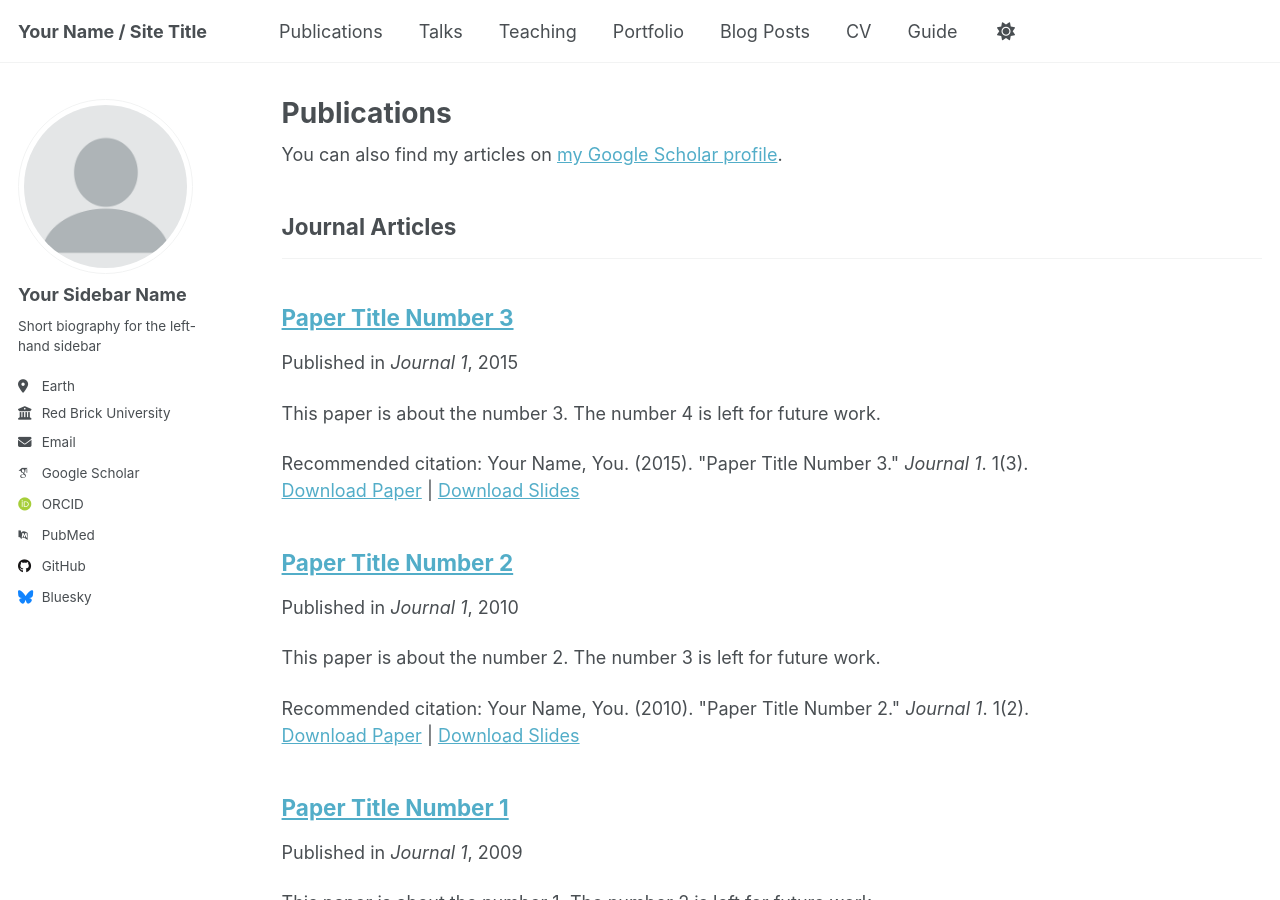
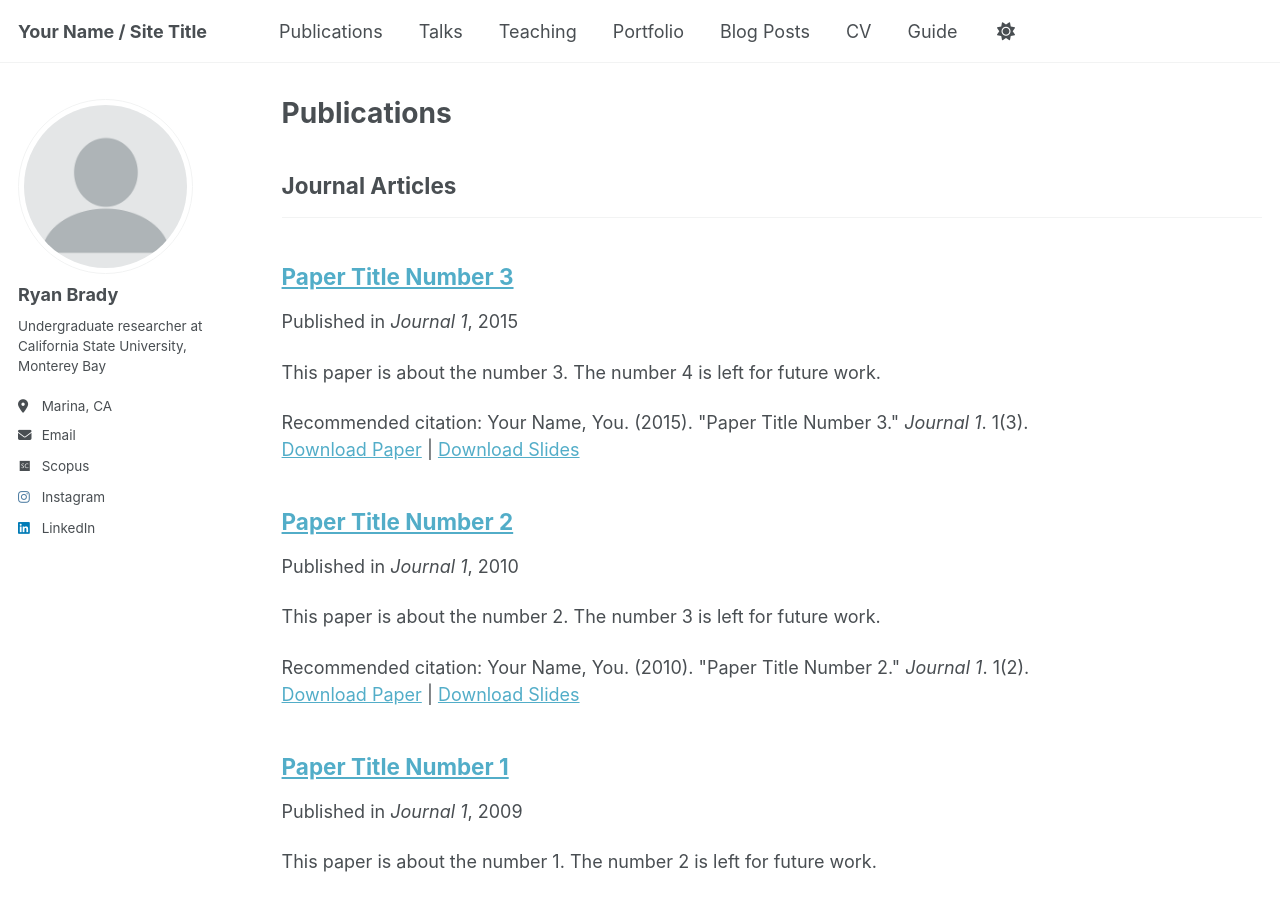
Before and after one commit to rybrady/rybrady.github.io, a Jekyll site: the page built from _pages/publications.html, in a window 1280 px wide and 900 px high. Built offline with Jekyll 4.4.1, drawn with Linux system fonts in a browser that asks for light colours; some web fonts are replaced; a script that is not in the unit is left out.

Commit message:
Update _config.yml

```diff
--- a/_config.yml
+++ b/_config.yml
@@ -24,60 +24,37 @@ repository               : "academicpages/academicpages.github.io"
 author:
   # Biographic information
   avatar           : "profile.png"
-  name             : "Your Sidebar Name"
+  name             : "Ryan Brady"
   pronouns         : # example: "she/her"
-  bio              : "Short biography for the left-hand sidebar"
-  location         : "Earth"
-  employer         : "Red Brick University"
+  bio              : "Undergraduate researcher at California State University, Monterey Bay"
+  location         : "Marina, CA"
+  employer         :
   uri              : # URL
-  email            : "none@example.org"
+  email            : "jabrady@csumb.edu"
 
   # Academic websites
   academia         : # URL
   arxiv            : # URL - Update with the correct link to your profile
-  googlescholar    : "https://scholar.google.com/citations?user=PS_CX0AAAAAJ"
+  googlescholar    :
   inspire-hep      : # URL
   impactstory      : # URL
-  orcid            : "https://orcid.org/yourorcidurl"
+  orcid            :
   semantic         : # URL
-  pubmed           : "https://www.ncbi.nlm.nih.gov/pubmed/?term=john+snow"
+  pubmed           :
   researchgate     : # URL
-  scopus           : # URL
+  scopus           : "https://www.scopus.com/authid/detail.uri?authorId=59137882700"
 
   # Repositories and software development
   bitbucket        : # Username - Update with your username on the site
   codepen          : # Username
   dribbble         : # Username
-  github           : "academicpages"
+  github           :
   kaggle           : # Username
   stackoverflow    : # User number or user number and name (i.e., use "1" or "1/jeff-atwood")
 
   # Social media
-  artstation       : # Username
-  bluesky          : "bsky.app" # Replace this with you Bluesky username
-  facebook         : # Username
-  flickr           : # Username
-  foursquare       : # Username
-  goodreads        : # Username
-  google_plus      : # Username
-  keybase          : # Username
-  instagram        : # Username
-  lastfm           : # Username
-  linkedin         : # Username
-  mastodon         : # URL
-  medium           : # URL
-  pinterest        : # Username
-  soundcloud       : # Username
-  steam            : # Username
-  telegram         : # URL
-  tumblr           : # Username
-  twitter          : # Username for X / Twitter
-  vine             : # Username
-  weibo            : # Username
-  wikipedia        : # Username
-  xing             : # Username
-  youtube          : # Username
-  zhihu            : # Username
+  instagram        : "https://www.instagram.com/ryann.bradyy/?hl=en"
+  linkedin         : "https://www.linkedin.com/in/ryan-brady-3000142a3/"
 
 # Publication Category - The following the list of publication categories and their headings
 publication_category:
```
